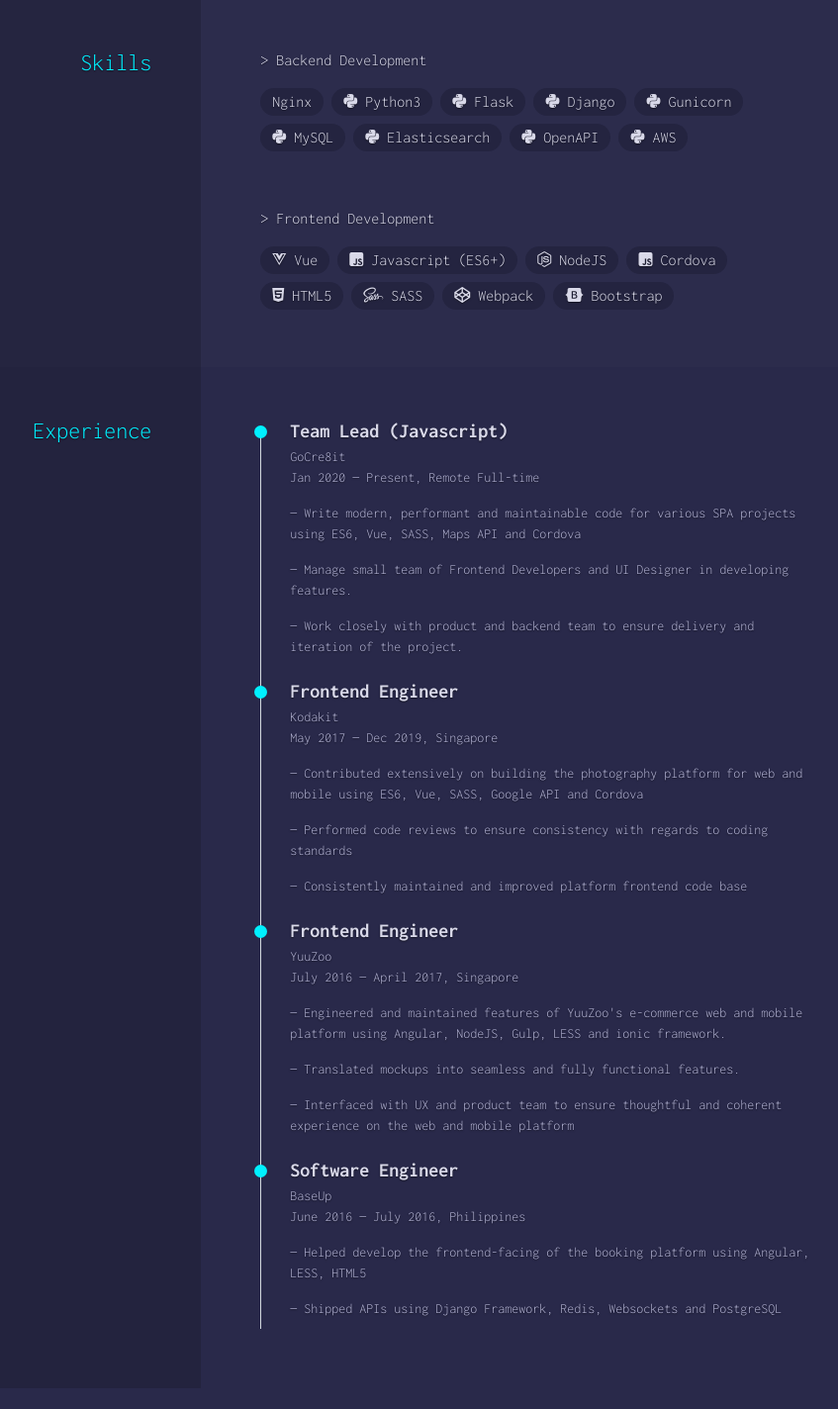
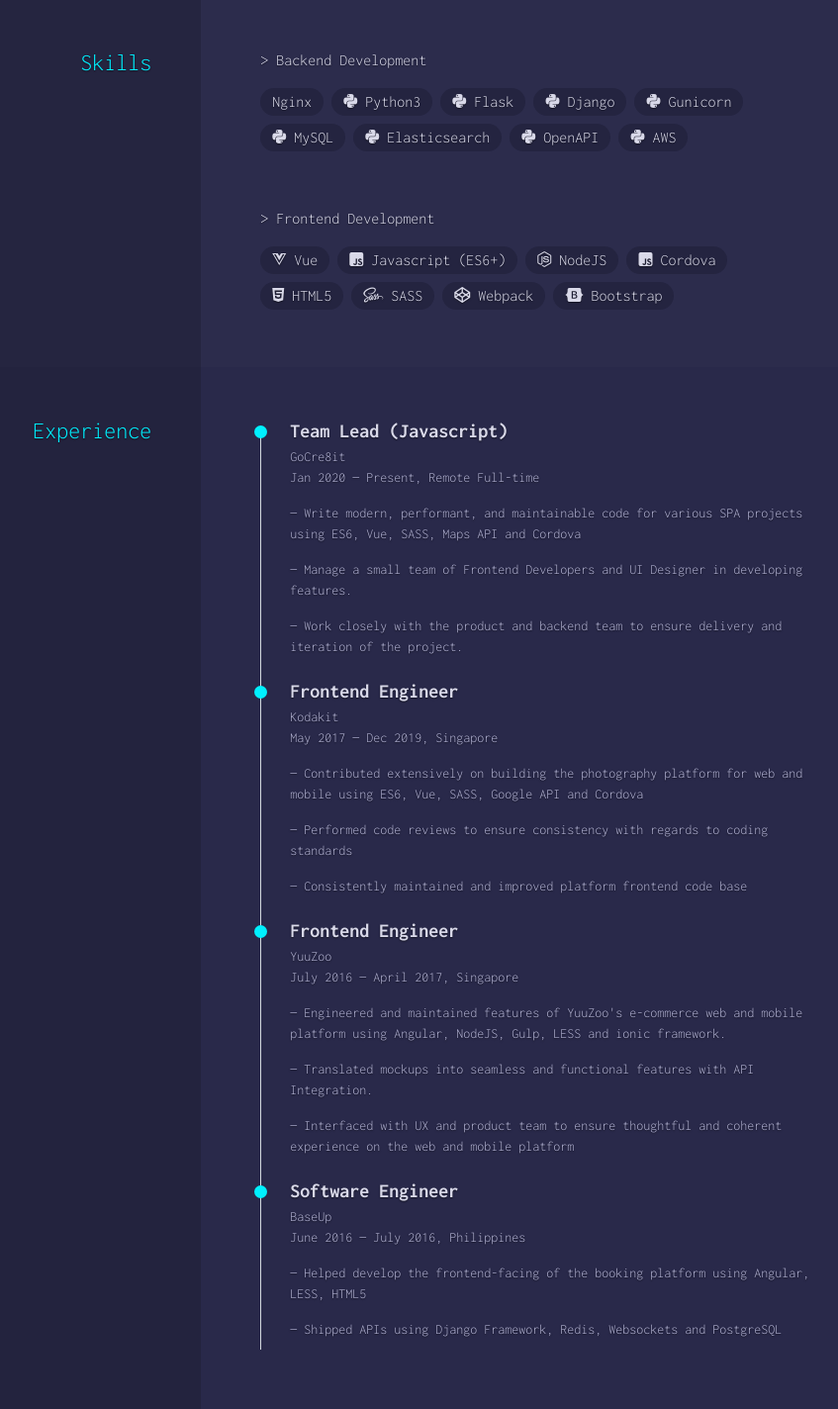
Before and after one commit to mrtongkatali/laldiaz, a Django app: page / in a window 1280 px wide. Shown: the part 801-2225 px from the top of the page at 99% size, without its empty margins (330-1177 px from the left). Before the commit the page ends 2144 px from the top, so only its background shows below. Run offline with Django 3.2, Linux system fonts and the light colour scheme; some libraries are stand-ins or nearby versions; some web fonts are replaced.

Commit message:
copy changes

```diff
--- a/landing_v1/templates/landing_v1/index.html
+++ b/landing_v1/templates/landing_v1/index.html
@@ -149,13 +149,13 @@
             <p class="text-small">GoCre8it</p>
             <p class="text-small">Jan 2020 &mdash; Present, Remote Full-time</p>
             <p class="text-small description">
-              &mdash; Write modern, performant and maintainable code for various SPA projects using ES6, Vue, SASS, Maps API and Cordova
+              &mdash; Write modern, performant, and maintainable code for various SPA projects using ES6, Vue, SASS, Maps API and Cordova
             </p>
             <p class="text-small description">
-              &mdash; Manage small team of Frontend Developers and UI Designer in developing features.
+              &mdash; Manage a small team of Frontend Developers and UI Designer in developing features.
             </p>
             <p class="text-small description">
-              &mdash; Work closely with product and backend team to ensure delivery and iteration of the project.
+              &mdash; Work closely with the product and backend team to ensure delivery and iteration of the project.
             </p>
           </li>
           <li>
@@ -180,7 +180,7 @@
               &mdash; Engineered and maintained features of YuuZoo's e-commerce web and mobile platform using Angular, NodeJS, Gulp, LESS and ionic framework.
             </p>
             <p class="text-small description">
-              &mdash; Translated mockups into seamless and fully functional features.
+              &mdash; Translated mockups into seamless and functional features with API Integration.
             </p>
             <p class="text-small description">
               &mdash; Interfaced with UX and product team to ensure thoughtful and coherent experience on the web and mobile platform
```
